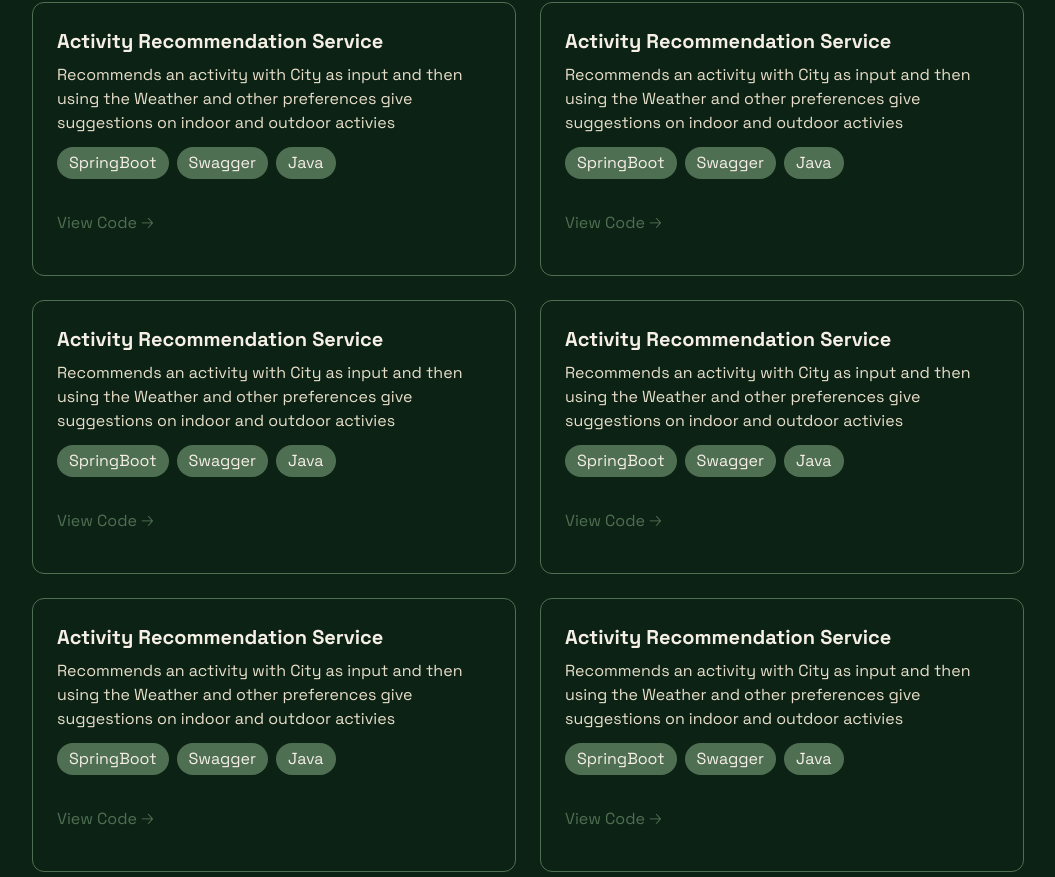
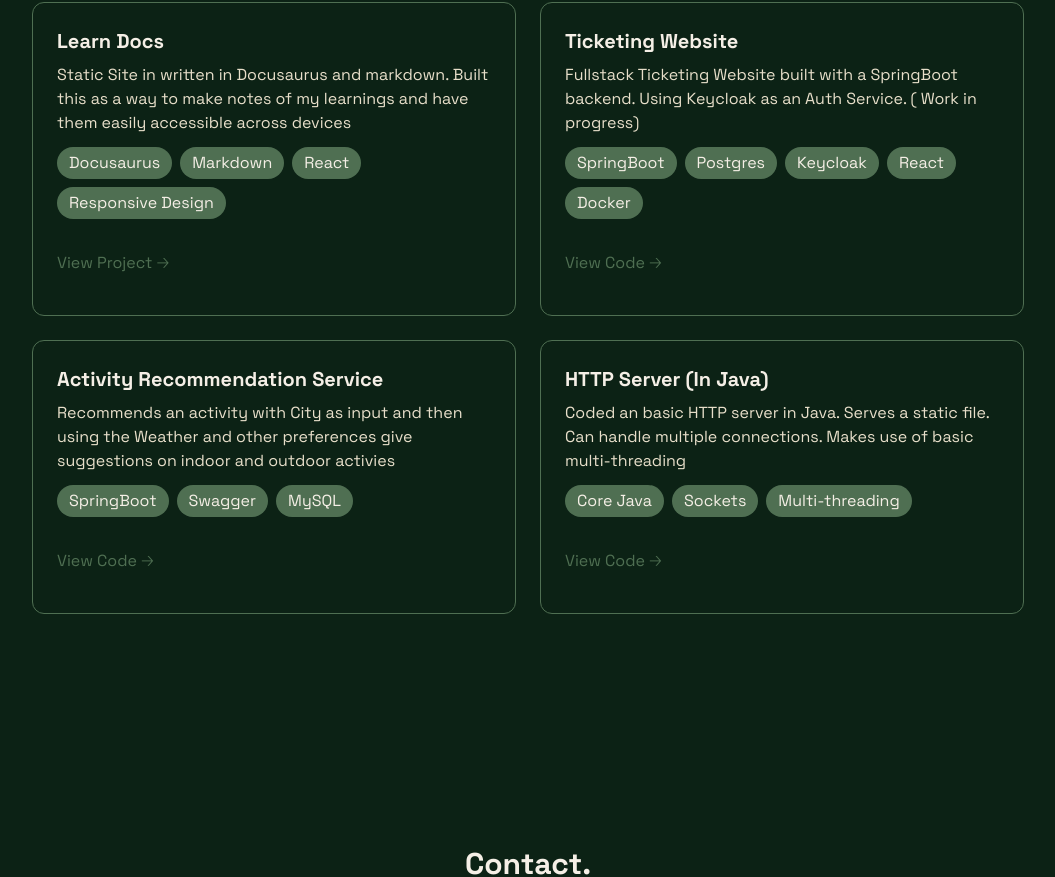
Before and after one commit to stevenovak123/portfolio, a React (Vite) app: page / in a window 1280 px wide. Shown: the part 1958-2835 px from the top of the page, without its empty margins (112-1167 px from the left). Built offline with nearby package versions, Linux system fonts and the light colour scheme.

Commit message:
Added latest projects

```diff
--- a/src/components/sections/Work.jsx
+++ b/src/components/sections/Work.jsx
@@ -13,7 +13,137 @@
             Featured Work.
           </h2>
           <div className='grid grid-cols-1 md:grid-cols-2 gap-6'>
+            {/* 1.1 */}
             <div className='p-6 rounded-xl border border-[rgb(79,111,82)]   text-[rgb(245,239,230)] hover:-translate-y-1 hover:shadow-[0_0_15px_rgba(76,175,80,0.4)] transition-all'>
+              <h3 className='text-xl font-bold mb-2 text-[rgb(245,239,230)]'>
+                Learn Docs
+              </h3>
+              <p className='text-[rgb(232,223,202)] mb-3'>
+                Static Site in written in Docusaurus and markdown. Built this as
+                a way to make notes of my learnings and have them easily
+                accessible across devices
+              </p>
+              <div className='flex flex-wrap gap-2 mb-4'>
+                {['Docusaurus', 'Markdown', 'React', 'Responsive Design'].map(
+                  (tech, key) => (
+                    <span
+                      className=' bg-[rgb(79,111,82)]  text-[rgb(245,239,230)] py-1 px-3 rounded-full hover:bg-[rgba(79,111,82,0.2)] hover:shadow-[0_0_15px_rgba(76,175,80,0.4)] transition'
+                      key={key}
+                    >
+                      {tech}
+                    </span>
+                  )
+                )}
+              </div>
+              <div className=' flex justify-between items-center'>
+                <a
+                  className='text-[rgb(79,111,82)] hover:text-[rgb(124,164,128)] transition-colors my-4'
+                  href='https://stevenovak123.github.io/learndocs/'
+                  target='_blank'
+                  rel='noopener noreferrer'
+                >
+                  View Project 🡢
+                </a>
+              </div>
+            </div>
+            {/* 1.2 */}
+            <div className='p-6 rounded-xl border border-[rgb(79,111,82)]   text-[rgb(245,239,230)] hover:-translate-y-1 hover:shadow-[0_0_15px_rgba(76,175,80,0.4)] transition-all'>
+              <h3 className='text-xl font-bold mb-2 text-[rgb(245,239,230)]'>
+                Ticketing Website
+              </h3>
+              <p className='text-[rgb(232,223,202)] mb-3'>
+                Fullstack Ticketing Website built with a SpringBoot backend.
+                Using Keycloak as an Auth Service. ( Work in progress)
+              </p>
+              <div className='flex flex-wrap gap-2 mb-4'>
+                {['SpringBoot', 'Postgres', 'Keycloak', 'React', 'Docker'].map(
+                  (tech, key) => (
+                    <span
+                      className=' bg-[rgb(79,111,82)]  text-[rgb(245,239,230)] py-1 px-3 rounded-full hover:bg-[rgba(79,111,82,0.2)] hover:shadow-[0_0_15px_rgba(76,175,80,0.4)] transition'
+                      key={key}
+                    >
+                      {tech}
+                    </span>
+                  )
+                )}
+              </div>
+              <div className=' flex justify-between items-center'>
+                <a
+                  className='text-[rgb(79,111,82)] hover:text-[rgb(124,164,128)]transition-colors my-4'
+                  href='https://github.com/stevenovak123/SOA_assignment'
+                  target='_blank'
+                  rel='noopener noreferrer'
+                >
+                  View Code 🡢
+                </a>
+              </div>
+            </div>
+            {/* 2.1 */}
+            <div className='p-6 rounded-xl border border-[rgb(79,111,82)]   text-[rgb(245,239,230)] hover:-translate-y-1 hover:shadow-[0_0_15px_rgba(76,175,80,0.4)] transition-all'>
+              <h3 className='text-xl font-bold mb-2 text-[rgb(245,239,230)]'>
+                Activity Recommendation Service
+              </h3>
+              <p className='text-[rgb(232,223,202)] mb-3'>
+                Recommends an activity with City as input and then using the
+                Weather and other preferences give suggestions on indoor and
+                outdoor activies
+              </p>
+              <div className='flex flex-wrap gap-2 mb-4'>
+                {['SpringBoot', 'Swagger', 'MySQL'].map((tech, key) => (
+                  <span
+                    className=' bg-[rgb(79,111,82)]  text-[rgb(245,239,230)] py-1 px-3 rounded-full hover:bg-[rgba(79,111,82,0.2)] hover:shadow-[0_0_15px_rgba(76,175,80,0.4)] transition'
+                    key={key}
+                  >
+                    {tech}
+                  </span>
+                ))}
+              </div>
+              <div className=' flex justify-between items-center'>
+                <a
+                  className='text-[rgb(79,111,82)] hover:text-[rgb(124,164,128)] transition-colors my-4'
+                  href='https://github.com/stevenovak123/SOA_assignment'
+                  target='_blank'
+                  rel='noopener noreferrer'
+                >
+                  View Code 🡢
+                </a>
+              </div>
+            </div>
+            {/*  2.2 */}
+            <div className='p-6 rounded-xl border border-[rgb(79,111,82)]   text-[rgb(245,239,230)] hover:-translate-y-1 hover:shadow-[0_0_15px_rgba(76,175,80,0.4)] transition-all'>
+              <h3 className='text-xl font-bold mb-2 text-[rgb(245,239,230)]'>
+                HTTP Server (In Java)
+              </h3>
+              <p className='text-[rgb(232,223,202)] mb-3'>
+                Coded an basic HTTP server in Java. Serves a static file. Can
+                handle multiple connections. Makes use of basic multi-threading
+              </p>
+              <div className='flex flex-wrap gap-2 mb-4'>
+                {['Core Java', 'Sockets', 'Multi-threading'].map(
+                  (tech, key) => (
+                    <span
+                      className=' bg-[rgb(79,111,82)]  text-[rgb(245,239,230)] py-1 px-3 rounded-full hover:bg-[rgba(79,111,82,0.2)] hover:shadow-[0_0_15px_rgba(76,175,80,0.4)] transition'
+                      key={key}
+                    >
+                      {tech}
+                    </span>
+                  )
+                )}
+              </div>
+              <div className=' flex justify-between items-center'>
+                <a
+                  className='text-[rgb(79,111,82)] hover:text-[rgb(124,164,128)] transition-colors my-4'
+                  href='https://github.com/stevenovak123/httpserverjava'
+                  target='_blank'
+                  rel='noopener noreferrer'
+                >
+                  View Code 🡢
+                </a>
+              </div>
+            </div>
+
+            {/* 3.1 */}
+            {/* <div className='p-6 rounded-xl border border-[rgb(79,111,82)]   text-[rgb(245,239,230)] hover:-translate-y-1 hover:shadow-[0_0_15px_rgba(76,175,80,0.4)] transition-all'>
               <h3 className='text-xl font-bold mb-2 text-[rgb(245,239,230)]'>
                 Activity Recommendation Service
               </h3>
@@ -36,96 +166,15 @@
                 <a
                   className='text-[rgb(79,111,82)] hover:text-[rgb(124,164,128)] transition-colors my-4'
                   href='https://github.com/stevenovak123/SOA_assignment'
+                  target='_blank'
+                  rel='noopener noreferrer'
                 >
                   View Code 🡢
                 </a>
               </div>
-            </div>
-            <div className='p-6 rounded-xl border border-[rgb(79,111,82)]   text-[rgb(245,239,230)] hover:-translate-y-1 hover:shadow-[0_0_15px_rgba(76,175,80,0.4)] transition-all'>
-              <h3 className='text-xl font-bold mb-2 text-[rgb(245,239,230)]'>
-                Activity Recommendation Service
-              </h3>
-              <p className='text-[rgb(232,223,202)] mb-3'>
-                Recommends an activity with City as input and then using the
-                Weather and other preferences give suggestions on indoor and
-                outdoor activies
-              </p>
-              <div className='flex flex-wrap gap-2 mb-4'>
-                {['SpringBoot', 'Swagger', 'Java'].map((tech, key) => (
-                  <span
-                    className=' bg-[rgb(79,111,82)]  text-[rgb(245,239,230)] py-1 px-3 rounded-full hover:bg-[rgba(79,111,82,0.2)] hover:shadow-[0_0_15px_rgba(76,175,80,0.4)] transition'
-                    key={key}
-                  >
-                    {tech}
-                  </span>
-                ))}
-              </div>
-              <div className=' flex justify-between items-center'>
-                <a
-                  className='text-[rgb(79,111,82)] hover:text-[rgb(124,164,128)] transition-colors my-4'
-                  href='https://github.com/stevenovak123/SOA_assignment'
-                >
-                  View Code 🡢
-                </a>
-              </div>
-            </div>
-            <div className='p-6 rounded-xl border border-[rgb(79,111,82)]   text-[rgb(245,239,230)] hover:-translate-y-1 hover:shadow-[0_0_15px_rgba(76,175,80,0.4)] transition-all'>
-              <h3 className='text-xl font-bold mb-2 text-[rgb(245,239,230)]'>
-                Activity Recommendation Service
-              </h3>
-              <p className='text-[rgb(232,223,202)] mb-3'>
-                Recommends an activity with City as input and then using the
-                Weather and other preferences give suggestions on indoor and
-                outdoor activies
-              </p>
-              <div className='flex flex-wrap gap-2 mb-4'>
-                {['SpringBoot', 'Swagger', 'Java'].map((tech, key) => (
-                  <span
-                    className=' bg-[rgb(79,111,82)]  text-[rgb(245,239,230)] py-1 px-3 rounded-full hover:bg-[rgba(79,111,82,0.2)] hover:shadow-[0_0_15px_rgba(76,175,80,0.4)] transition'
-                    key={key}
-                  >
-                    {tech}
-                  </span>
-                ))}
-              </div>
-              <div className=' flex justify-between items-center'>
-                <a
-                  className='text-[rgb(79,111,82)] hover:text-[rgb(124,164,128)] transition-colors my-4'
-                  href='https://github.com/stevenovak123/SOA_assignment'
-                >
-                  View Code 🡢
-                </a>
-              </div>
-            </div>
-            <div className='p-6 rounded-xl border border-[rgb(79,111,82)]   text-[rgb(245,239,230)] hover:-translate-y-1 hover:shadow-[0_0_15px_rgba(76,175,80,0.4)] transition-all'>
-              <h3 className='text-xl font-bold mb-2 text-[rgb(245,239,230)]'>
-                Activity Recommendation Service
-              </h3>
-              <p className='text-[rgb(232,223,202)] mb-3'>
-                Recommends an activity with City as input and then using the
-                Weather and other preferences give suggestions on indoor and
-                outdoor activies
-              </p>
-              <div className='flex flex-wrap gap-2 mb-4'>
-                {['SpringBoot', 'Swagger', 'Java'].map((tech, key) => (
-                  <span
-                    className=' bg-[rgb(79,111,82)]  text-[rgb(245,239,230)] py-1 px-3 rounded-full hover:bg-[rgba(79,111,82,0.2)] hover:shadow-[0_0_15px_rgba(76,175,80,0.4)] transition'
-                    key={key}
-                  >
-                    {tech}
-                  </span>
-                ))}
-              </div>
-              <div className=' flex justify-between items-center'>
-                <a
-                  className='text-[rgb(79,111,82)] hover:text-[rgb(124,164,128)] transition-colors my-4'
-                  href='https://github.com/stevenovak123/SOA_assignment'
-                >
-                  View Code 🡢
-                </a>
-              </div>
-            </div>
-            <div className='p-6 rounded-xl border border-[rgb(79,111,82)]   text-[rgb(245,239,230)] hover:-translate-y-1 hover:shadow-[0_0_15px_rgba(76,175,80,0.4)] transition-all'>
+            </div> */}
+            {/* 3.2 */}
+            {/* <div className='p-6 rounded-xl border border-[rgb(79,111,82)]   text-[rgb(245,239,230)] hover:-translate-y-1 hover:shadow-[0_0_15px_rgba(76,175,80,0.4)] transition-all'>
               <h3 className='text-xl font-bold mb-2  text-[rgb(245,239,230)]'>
                 Activity Recommendation Service
               </h3>
@@ -148,39 +197,13 @@
                 <a
                   className='text-[rgb(79,111,82)] hover:text-[rgb(124,164,128)] transition-colors my-4'
                   href='https://github.com/stevenovak123/SOA_assignment'
+                  target='_blank'
+                  rel='noopener noreferrer'
                 >
                   View Code 🡢
                 </a>
               </div>
-            </div>
-            <div className='p-6 rounded-xl border border-[rgb(79,111,82)]   text-[rgb(245,239,230)] hover:-translate-y-1 hover:shadow-[0_0_15px_rgba(76,175,80,0.4)] transition-all'>
-              <h3 className='text-xl font-bold mb-2 text-[rgb(245,239,230)]'>
-                Activity Recommendation Service
-              </h3>
-              <p className='text-[rgb(232,223,202)] mb-3'>
-                Recommends an activity with City as input and then using the
-                Weather and other preferences give suggestions on indoor and
-                outdoor activies
-              </p>
-              <div className='flex flex-wrap gap-2 mb-4'>
-                {['SpringBoot', 'Swagger', 'Java'].map((tech, key) => (
-                  <span
-                    className=' bg-[rgb(79,111,82)]  text-[rgb(245,239,230)] py-1 px-3 rounded-full hover:bg-[rgba(79,111,82,0.2)] hover:shadow-[0_0_15px_rgba(76,175,80,0.4)] transition'
-                    key={key}
-                  >
-                    {tech}
-                  </span>
-                ))}
-              </div>
-              <div className=' flex justify-between items-center'>
-                <a
-                  className='text-[rgb(79,111,82)] hover:text-[rgb(124,164,128)]transition-colors my-4'
-                  href='https://github.com/stevenovak123/SOA_assignment'
-                >
-                  View Code 🡢
-                </a>
-              </div>
-            </div>
+            </div> */}
           </div>
         </div>
       </RevealOnScroll>
```
